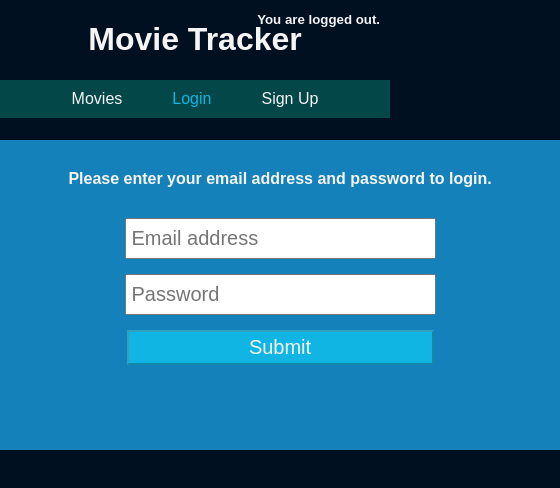
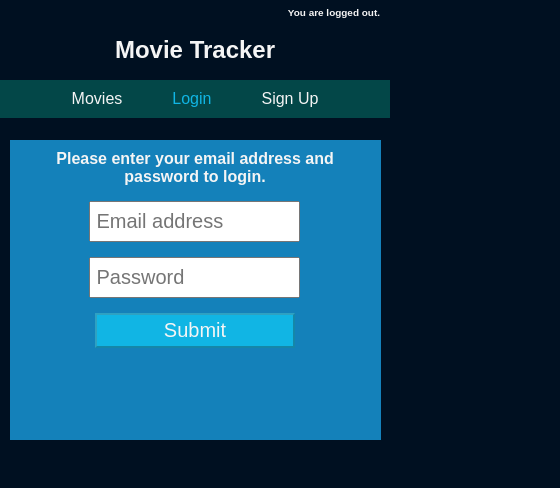
Before and after one commit to mngatewood/movie-tracker2, a React (Create React App) app: page /login in a window 390 px wide. Shown: the top 488 px of the page, 560 px wide, since content can reach past the window. Built offline with nearby package versions, Linux system fonts and the light colour scheme; no server answers.

Commit message:
Adds responsive styling

```diff
--- a/src/containers/Header/Header.css
+++ b/src/containers/Header/Header.css
@@ -53,3 +53,39 @@ a {
   color: #11B5E4;
   /* background-color: #1481BA; */
 }
+
+@media screen and (max-width: 640px){
+
+  /* .header {
+    height: 100px;
+  }
+ */
+  .header h1 {
+    font-size: 24px;
+    margin-top: 36px;
+  }
+
+  .welcome {
+    font-size: 12px;
+  }
+
+}
+
+@media screen and (max-width: 500px){
+
+  .login {
+    padding: 10px;
+  }
+
+  input, form button {
+    width: 200px;
+    margin: 0 auto;
+  }
+
+  form {
+  margin: auto;
+  width: 90%;
+}
+
+
+}
--- a/src/containers/Login/Login.css
+++ b/src/containers/Login/Login.css
@@ -41,3 +41,32 @@ form button {
 button:disabled {
   background-color: #11B5E4;
 }
+
+@media screen and (max-width: 720px){
+
+  .login {
+    width: 90%;
+    height: 280px;
+    padding: 10px;
+  }
+
+}
+
+@media screen and (max-width: 500px){
+
+  .login {
+    padding: 10px;
+  }
+
+  input, form button {
+    width: 200px;
+    margin: 0 auto;
+  }
+
+  form {
+  margin: auto;
+  width: 90%;
+}
+
+
+}
--- a/src/containers/Signup/Signup.css
+++ b/src/containers/Signup/Signup.css
@@ -9,3 +9,28 @@
 input {
   margin: 15px auto;
 }
+
+@media screen and (max-width: 860px){
+
+  .signup {
+    height: 340px;
+  }
+
+}
+
+@media screen and (max-width: 720px){
+
+  .signup {
+    width: 90%;
+    padding: 10px;
+  }
+
+}
+
+@media screen and (max-width: 500px){
+
+  .signup {
+    height: 350px;
+  }
+
+}
```
